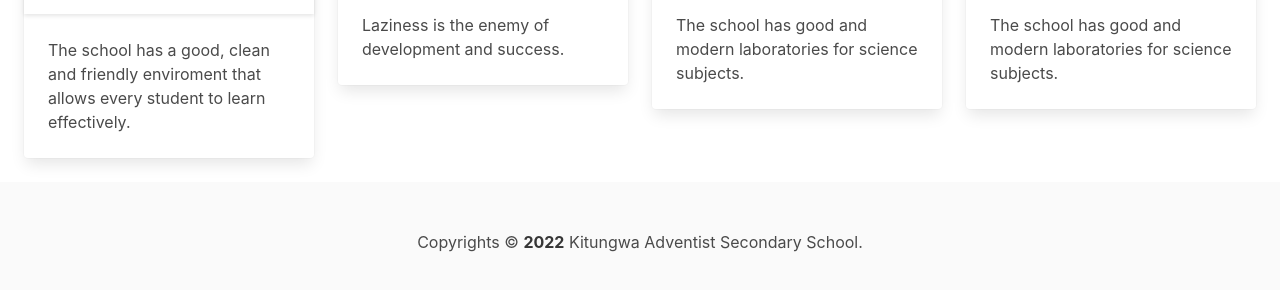
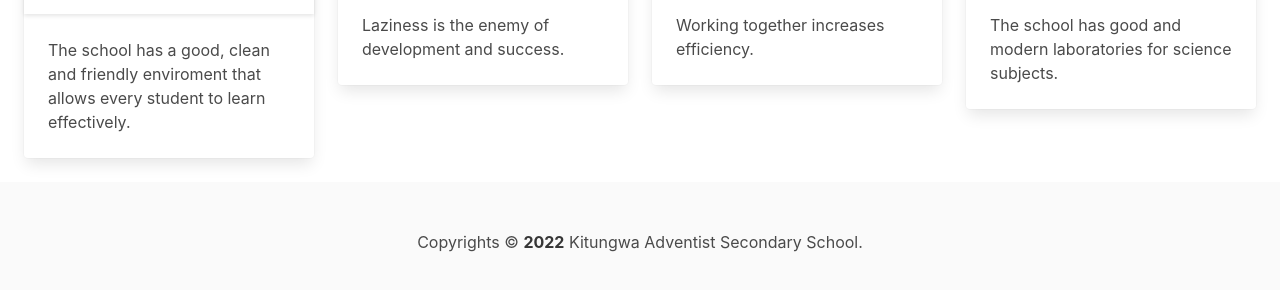
Before and after one commit to thisisabiud/thisisabiud.github.io, a plain HTML site: page index.html in a window 1280 px wide. Shown: the part 905-1195 px from the top of the page. Drawn offline with Linux system fonts and the light colour scheme; a script that the page names is missing.

Commit message:
home page updates

```diff
--- a/index.html
+++ b/index.html
@@ -125,7 +125,7 @@
           </header>
           <div class="card-content">
             <p class="content">
-              The school has good and modern laboratories for science subjects.
+              Working together increases efficiency.
             </p>
           </div>
         </div>
```
